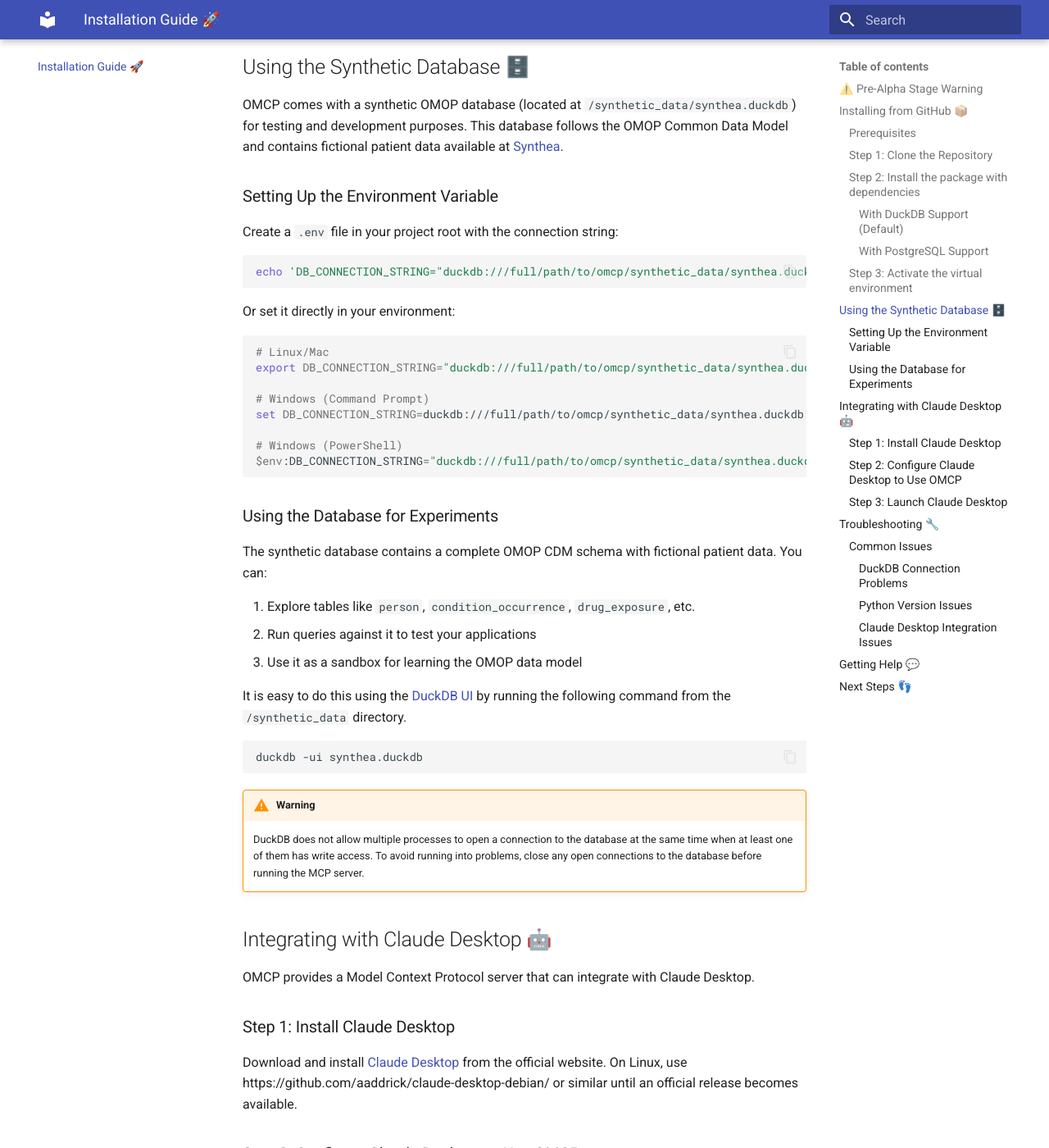
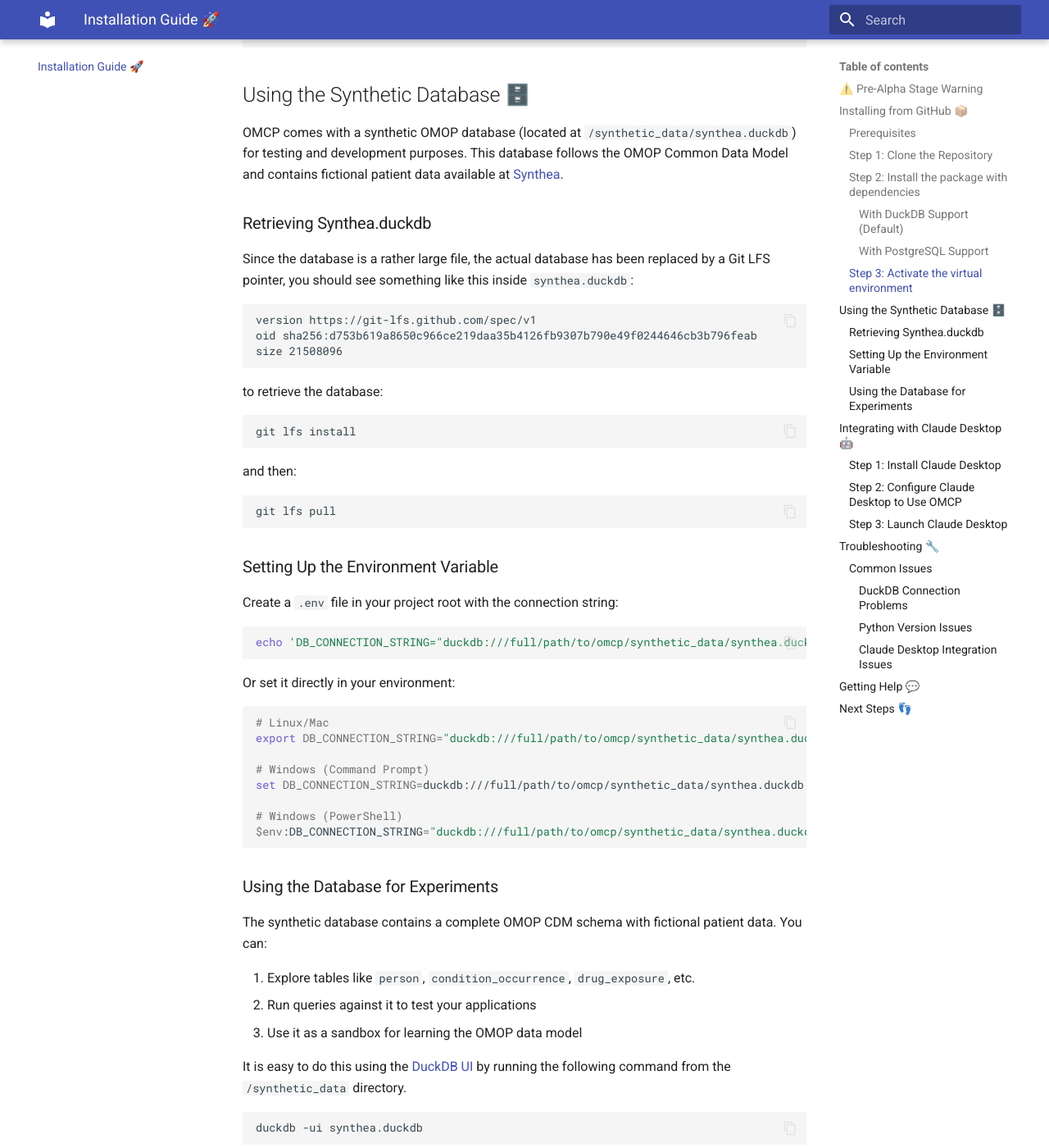
Before and after one commit to fastomop/omcp, an MkDocs documentation site: the page built from docs/installation.md, in a window 1280 px wide and 1400 px high, scrolled down 1618 px. Shown: the whole window at 82% size. Built offline with MkDocs 1.6.1 and Material for MkDocs 9.7.7, drawn with Linux system fonts in a browser that asks for light colours; some of the changed text lies outside the part shown.

````diff
--- a/docs/installation.md
+++ b/docs/installation.md
@@ -16,6 +16,7 @@ We appreciate your patience and feedback as we work toward a stable release!
 ### Prerequisites
 
 - [Git](https://git-scm.com/)
+- [Git LFS](https://git-lfs.com/)
 - [uv (Python package installer) ](https://docs.astral.sh/uv/)
     - On MacOS/Linux
     ```bash
@@ -27,7 +28,6 @@ We appreciate your patience and feedback as we work toward a stable release!
     ```
 
 - Python 3.13 or higher (Let UV install and manage python versions within a virtual environment)
-
 
 ### Step 1: Clone the Repository
 
@@ -48,7 +48,7 @@ uv sync --extra duckdb
 
 #### With PostgreSQL Support
 
-!!!warning
+!!! warning
     Not implemented yet.
 
 ```bash
@@ -61,10 +61,28 @@ uv sync --extra postgres
 source .venv/bin/activate  # On Windows use: .venv\Scripts\activate
 ```
 
-
 ## Using the Synthetic Database 🗄️
 
 OMCP comes with a synthetic OMOP database (located at `/synthetic_data/synthea.duckdb`) for testing and development purposes. This database follows the OMOP Common Data Model and contains fictional patient data available at [Synthea](https://synthetichealth.github.io/synthea/).
+
+### Retrieving Synthea.duckdb
+Since the database is a rather large file, the actual database has been replaced by a Git LFS pointer, you should see something like this inside `synthea.duckdb`:
+```
+version https://git-lfs.github.com/spec/v1
+oid sha256:d753b619a8650c966ce219daa35b4126fb9307b790e49f0244646cb3b796feab
+size 21508096
+```
+
+to retrieve the database:
+
+```bash
+git lfs install
+```
+and then:
+
+```bash
+git lfs pull
+```
 
 ### Setting Up the Environment Variable
 
@@ -114,7 +132,6 @@ OMCP provides a Model Context Protocol server that can integrate with Claude Des
 Download and install [Claude Desktop](https://claude.ai/download) from the official website.
 On Linux, use https://github.com/aaddrick/claude-desktop-debian/ or similar until an official release becomes available.
 
-
 ### Step 2: Configure Claude Desktop to Use OMCP
 
 1. Open or create the Claude Desktop configuration file:
@@ -123,11 +140,15 @@ On Linux, use https://github.com/aaddrick/claude-desktop-debian/ or similar unti
 # Linux
 mkdir -p ~/.config/Claude
 nano ~/.config/Claude/claude_desktop_config.json
+```
 
+```bash
 # macOS
 mkdir -p ~/Library/Application\ Support/Claude
 nano ~/Library/Application\ Support/Claude/claude_desktop_config.json
+```
 
+```cmd
 # Windows
 notepad %APPDATA%\Claude\claude_desktop_config.json
 ```
````
Also changed, not shown: other parts of docs/installation.md (+11 -9 lines), docs/index.md (+2 -2 lines).
